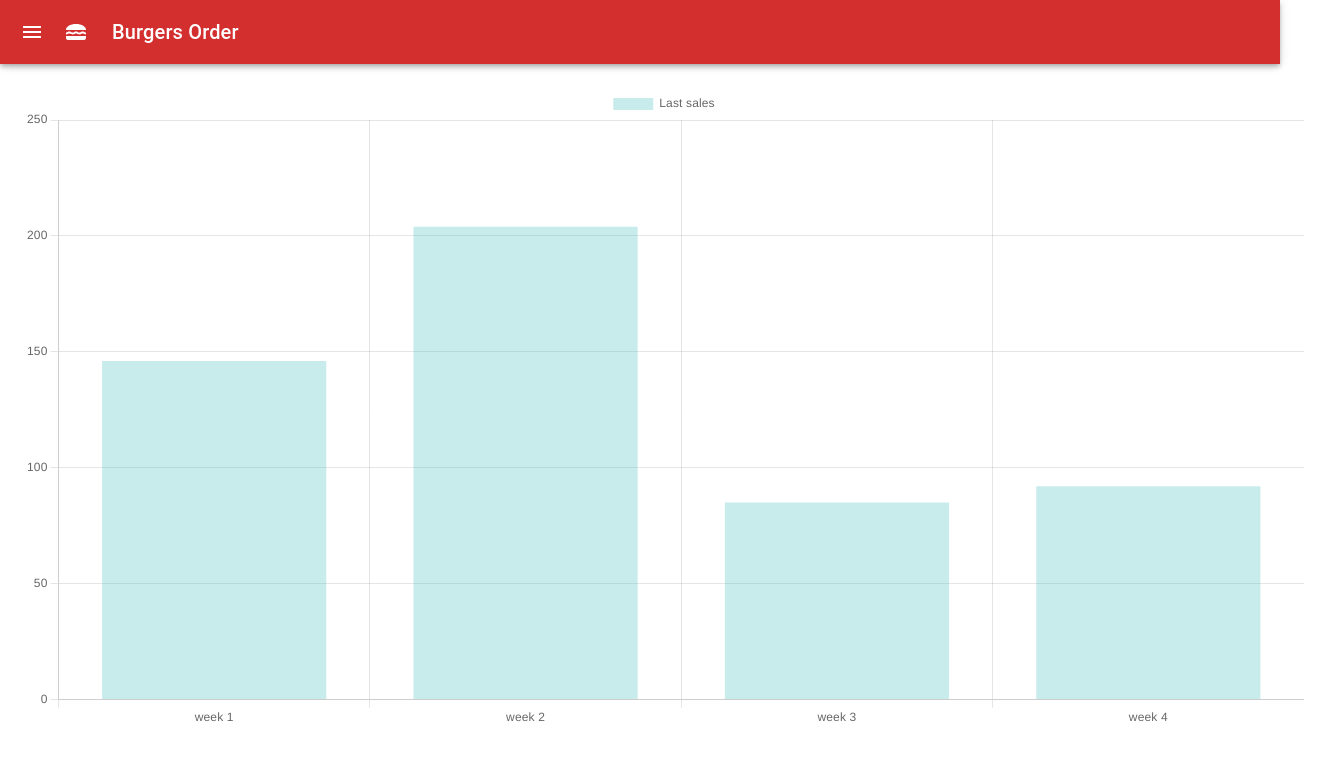
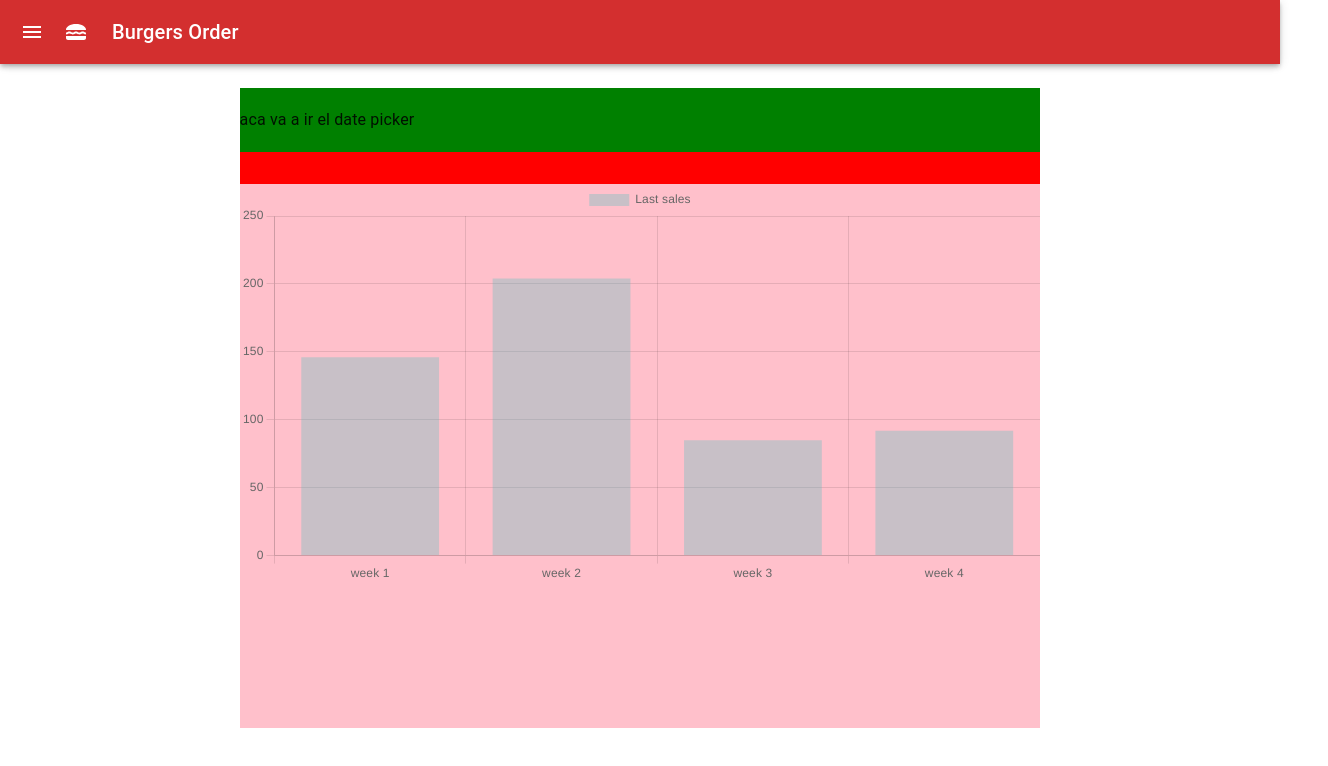
Before and after one commit to fransiri7/burgers-order-client, a React (Create React App) app: page / in a window 1280 px wide. Shown: the top 766 px of the page, 1328 px wide, since content can reach past the window. Built offline with nearby package versions, Linux system fonts and the light colour scheme; no server answers.

Commit message:
reestructuracion de los grids para la grafica del home

```diff
--- a/src/modules/home/Home.jsx
+++ b/src/modules/home/Home.jsx
@@ -1,3 +1,4 @@
+/* eslint-disable */
 import { React, useMemo } from "react";
 import { Grid } from "@mui/material";
 import { Chart as ChartJS, CategoryScale, LinearScale, PointElement, BarElement, Title, Tooltip, Legend, Filler } from "chart.js";
@@ -22,17 +23,20 @@ const options = {
 };
 
 export function Home() {
-    const data = useMemo(function () {
-        return {
-            datasets: [{ label: "Last sales", data: scores, tension: 0.3, borderColor: "green", backgroundColor: "rgba(75,192,192,0.3)" }],
-            labels
-        };
-    }, []);
+    const data = {
+        datasets: [{ label: "Last sales", data: scores, tension: 0.3, borderColor: "green", backgroundColor: "rgba(75,192,192,0.3)" }],
+        labels
+    };
 
     return (
-        <Grid item container justifyContent="center">
-            <Grid item style={{ height: "80vh" }}>
-                <Bar data={data} options={options} style={{ height: "100%" }} />
+        <Grid container direction="column" justifyContent="space-between" style={{ width: "65%", backgroundColor: "red" }}>
+            <Grid item container alignItems="center" style={{ backgroundColor: "green", height: "10%" }}>
+                <Grid item>aca va a ir el date picker</Grid>
+            </Grid>
+            <Grid item container justifyContent="center" style={{ backgroundColor: "yellow", height: "85%" }}>
+                <Grid item md={12} style={{ backgroundColor: "pink", backgroundPosition: "center center", backgroundSize: "cover" }}>
+                    <Bar data={data} options={options} />
+                </Grid>
             </Grid>
         </Grid>
     );
```
